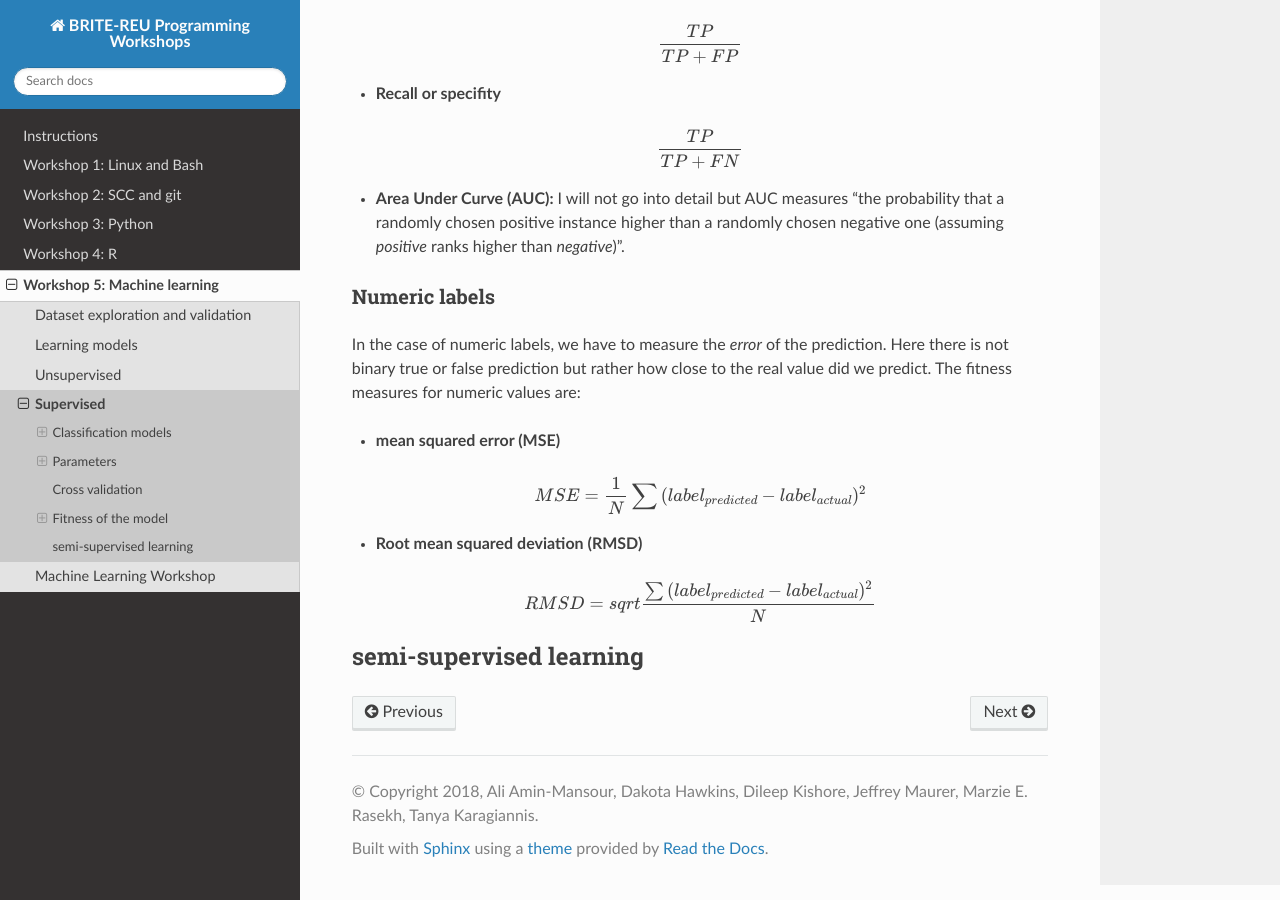
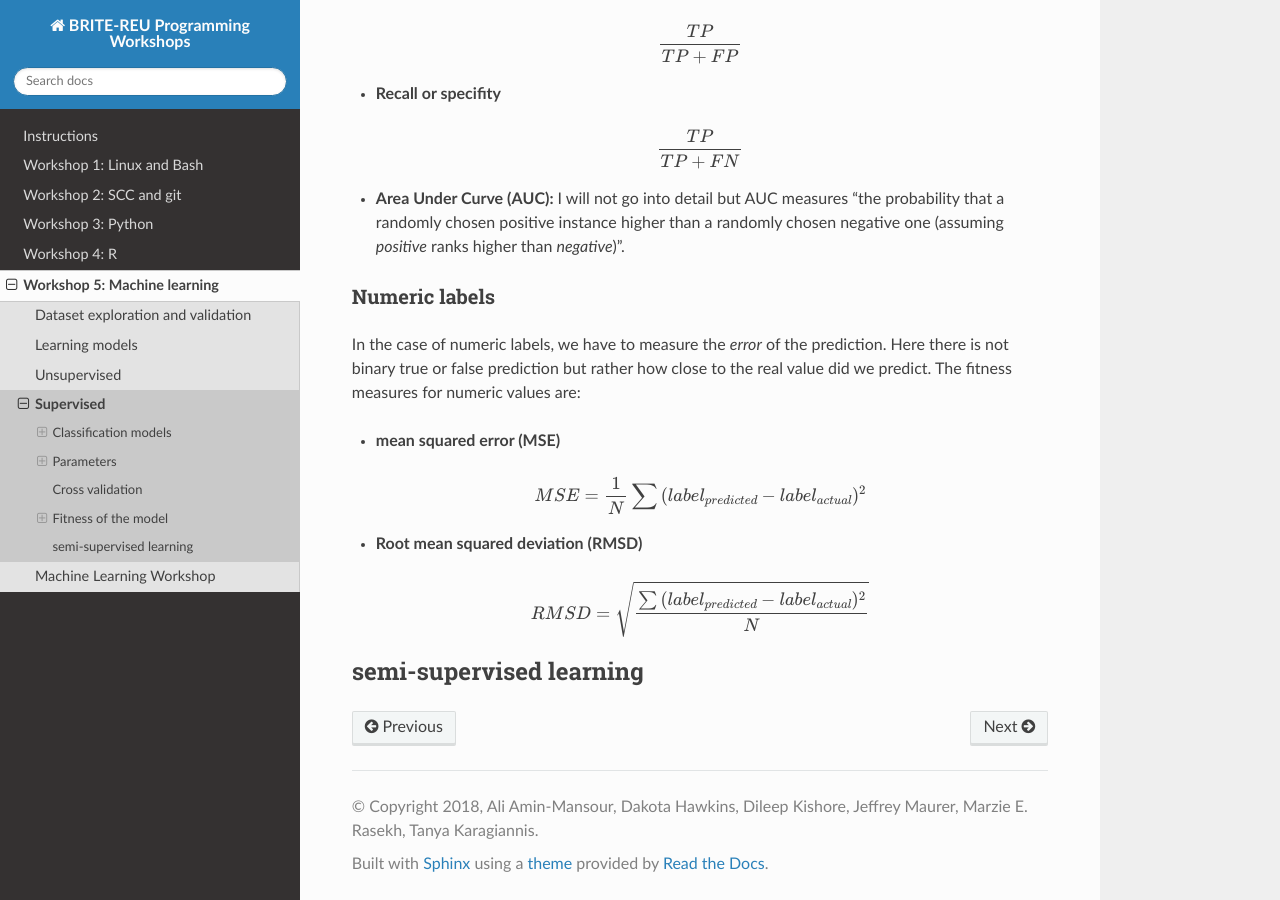
Before and after one commit to BRITE-REU/programming-workshops, a Sphinx documentation site: the page built from source/workshops/05_Machine_learning/supervised_learning.rst, in a window 1280 px wide and 900 px high, scrolled down 3869 px. Built offline with Sphinx 7.4.7 and the Read the Docs theme 2.0.0, drawn with Linux system fonts in a browser that asks for light colours.

```diff
--- a/source/workshops/05_Machine_learning/supervised_learning.rst
+++ b/source/workshops/05_Machine_learning/supervised_learning.rst
@@ -122,7 +122,7 @@ In the case of numeric labels, we have to measure the *error* of the prediction.
 
 .. math::
 
-   RMSD = sqrt{\frac{\sum{(label_{predicted} - label_{actual})^2}}{N}}
+   RMSD = \sqrt{\frac{\sum{(label_{predicted} - label_{actual})^2}}{N}}
 
 
 
```
